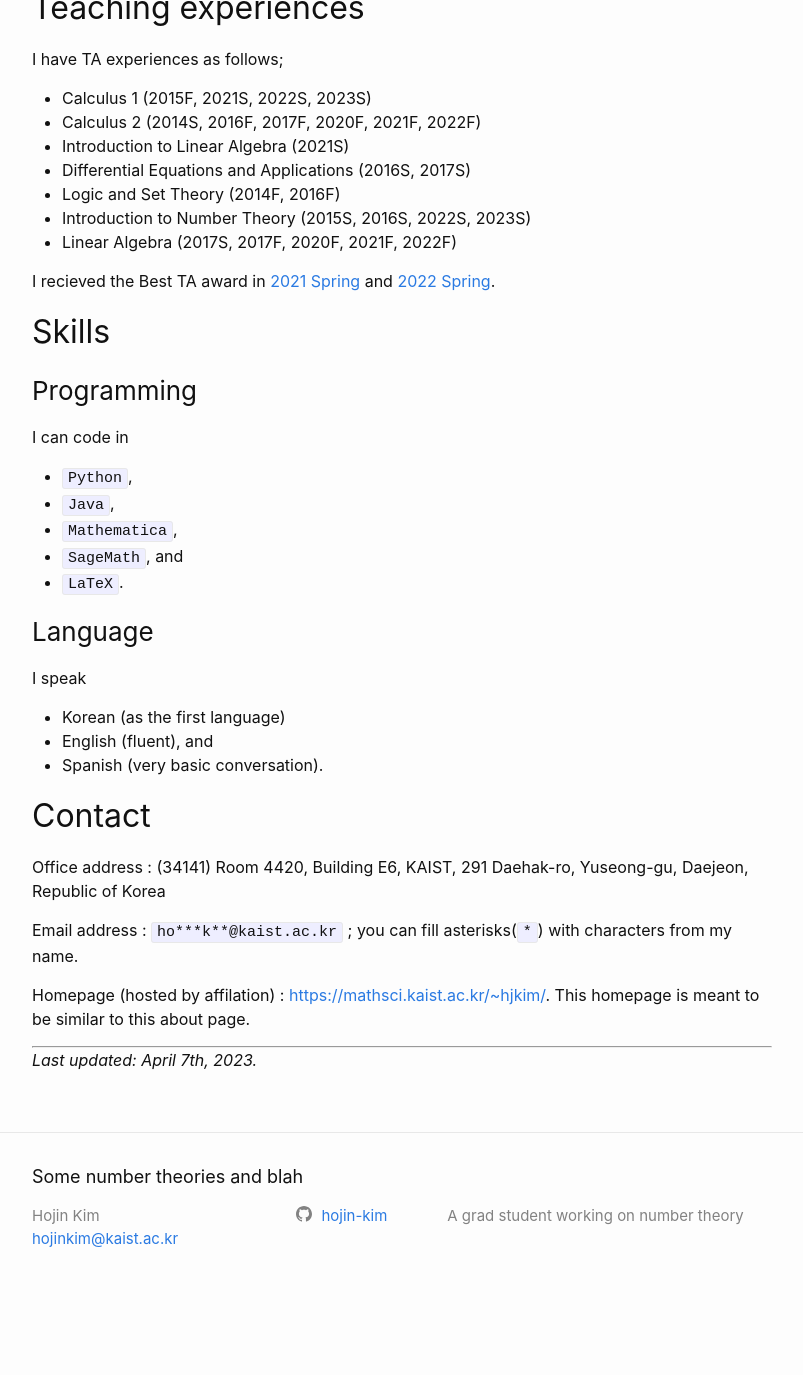
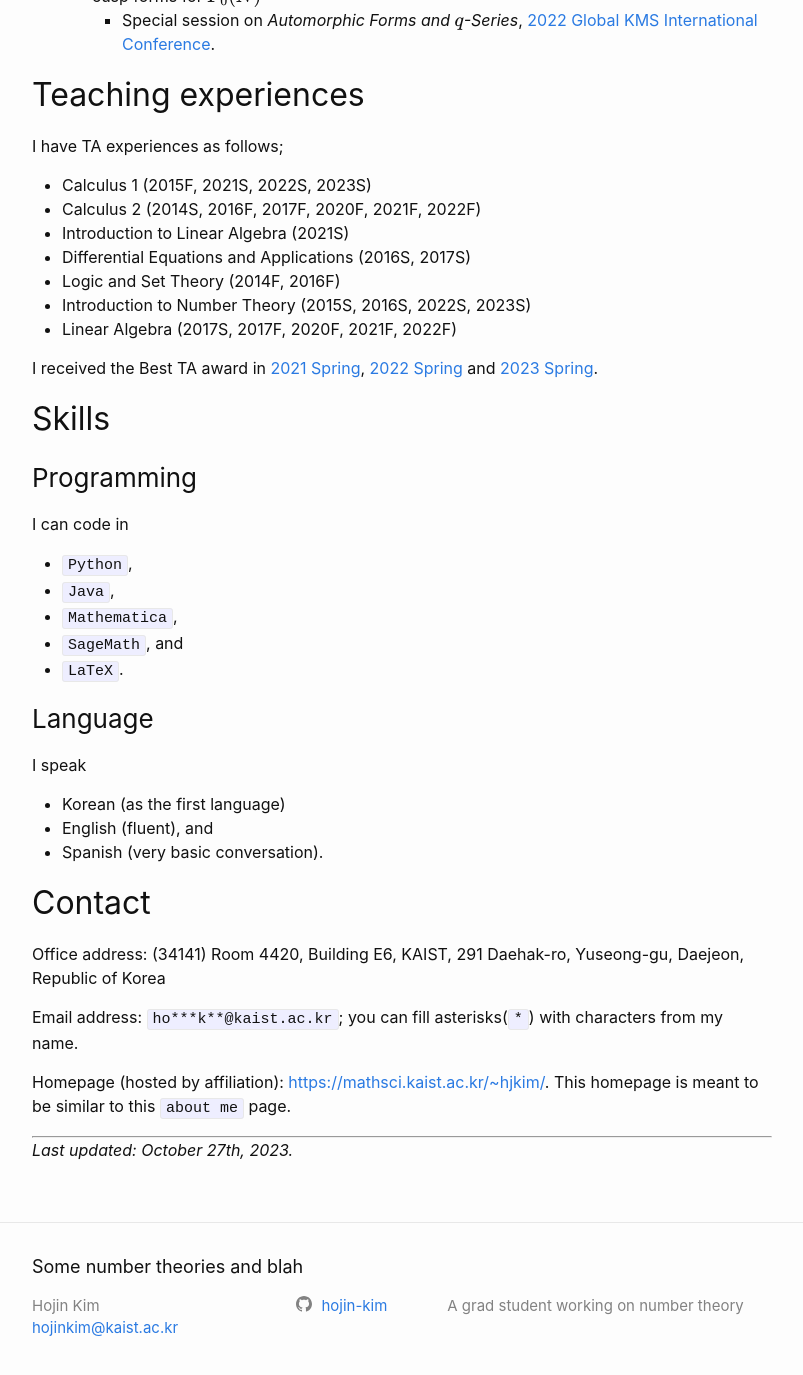
Before and after one commit to hojin-kim/blog, a Jekyll site: the page built from _pages/about.md, in a window 1280 px wide and 1400 px high, scrolled down 1195 px. Shown: the top 1375 px of the window, without its empty margins (238-1041 px from the left). Built offline with Jekyll 4.4.1, drawn with Linux system fonts in a browser that asks for light colours; before the commit the page ends 2505 px from its top, so only the background shows below that; some of the changed text lies outside the part shown.

Commit message:
minor typo for the about page

```diff
--- a/_pages/about.md
+++ b/_pages/about.md
@@ -42,7 +44,7 @@ I have TA experiences as follows;
 * Introduction to Number Theory (2015S, 2016S, 2022S, 2023S)
 * Linear Algebra (2017S, 2017F, 2020F, 2021F, 2022F)
 
-I recieved the Best TA award in [2021 Spring](https://mathsci.kaist.ac.kr/home/2021/09/2021년-봄학기-우수조교상) and [2022 Spring](https://mathsci.kaist.ac.kr/home/2022/09/2022년-봄학기-우수조교상-시상식/).
+I received the Best TA award in [2021 Spring](https://mathsci.kaist.ac.kr/home/2021/09/2021년-봄학기-우수조교상), [2022 Spring](https://mathsci.kaist.ac.kr/home/2022/09/2022년-봄학기-우수조교상-시상식/) and [2023 Spring](https://mathsci.kaist.ac.kr/home/2023/09/2023년-bk21-plus-대학원-워크샵-개최/).
 
 ## Skills
 ### Programming
@@ -60,14 +62,14 @@ I speak
 - Spanish (very basic conversation).
 
 ## Contact
-Office address : (34141) Room 4420, Building E6, KAIST, 291 Daehak-ro, Yuseong-gu, Daejeon, Republic of Korea
+Office address: (34141) Room 4420, Building E6, KAIST, 291 Daehak-ro, Yuseong-gu, Daejeon, Republic of Korea
 
-Email address : `ho***k**@kaist.ac.kr` ; you can fill asterisks(`*`) with characters from my name.
+Email address: `ho***k**@kaist.ac.kr`; you can fill asterisks(`*`) with characters from my name.
 
-Homepage (hosted by affilation) : [https://mathsci.kaist.ac.kr/~hjkim/](https://mathsci.kaist.ac.kr/~hjkim/). This homepage is meant to be similar to this about page.
+Homepage (hosted by affiliation): [https://mathsci.kaist.ac.kr/~hjkim/](https://mathsci.kaist.ac.kr/~hjkim/). This homepage is meant to be similar to this `about me` page.
 
 ---
-_Last updated: April 7th, 2023._
+_Last updated: October 27th, 2023._
 
 [IKLNdP2023b]: https://hal.science/hal-04240841
 [IKLNdP2023a]: https://arxiv.org/abs/2304.02337
```
Also changed, not shown: other parts of _pages/about.md (+4 -2 lines).
